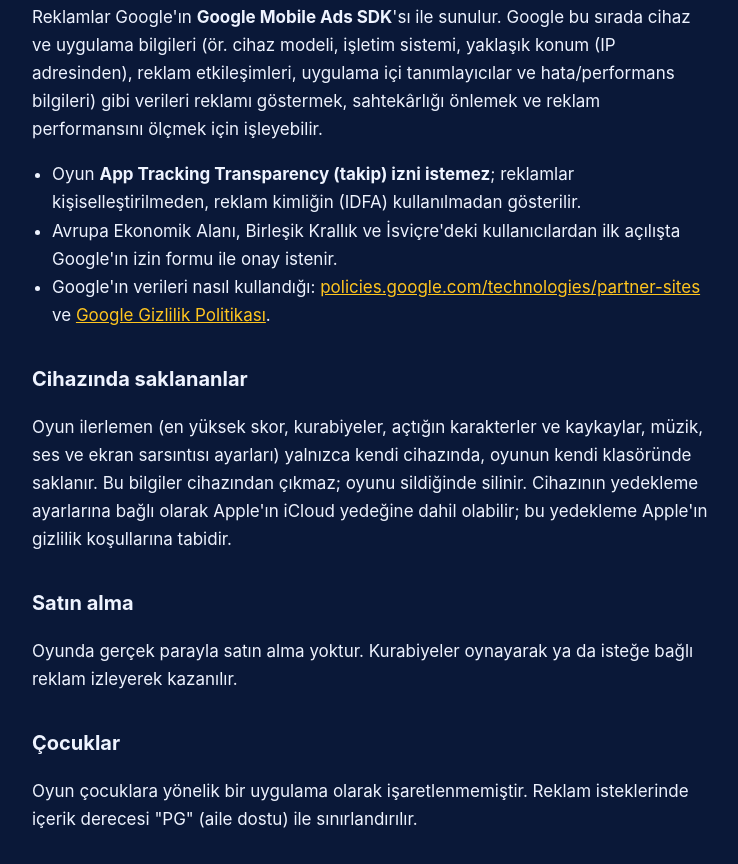
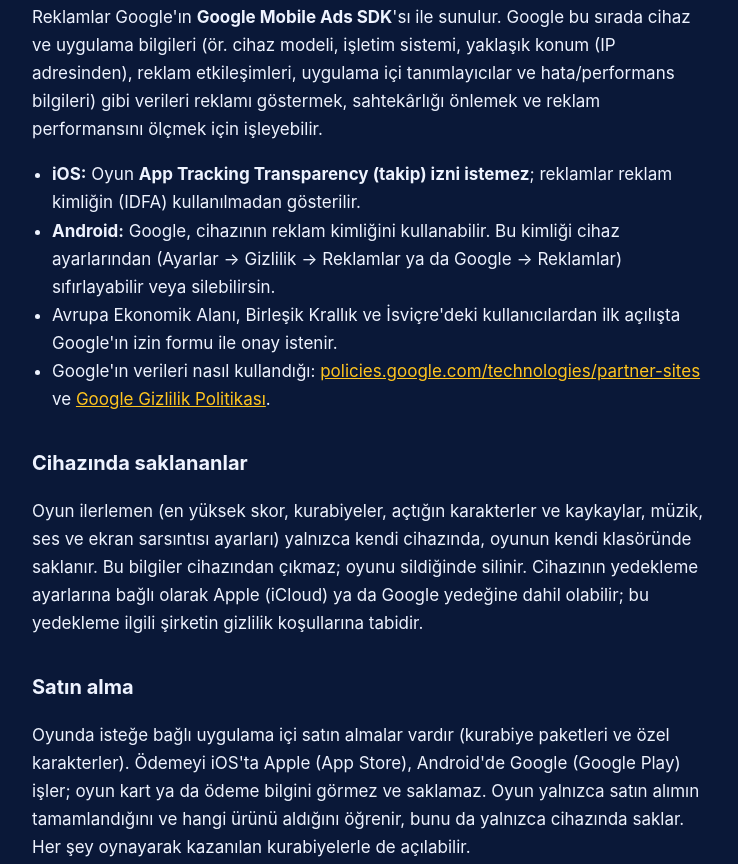
Before and after one commit to kdar2/cilgin-hamamcanlar, a plain HTML site: page privacy.html in a window 1280 px wide. Shown: the part 666-1530 px from the top of the page, without its empty margins (268-1006 px from the left). Drawn offline with Linux system fonts and the light colour scheme.

Commit message:
Gizlilik: Android reklam kimligi ve uygulama ici satin almalar
Co-Authored-By: Claude Opus 5.5 <noreply@anthropic.com>

```diff
--- a/privacy.html
+++ b/privacy.html
@@ -2,7 +2,7 @@
 <html lang="tr"><head><meta charset="utf-8"><meta name="viewport" content="width=device-width,initial-scale=1">
 <title>Gizlilik Politikası · Çılgın Hamamcanlar!</title><link rel="stylesheet" href="style.css"></head>
 <body><main>
-<header><img src="icon.png" alt=""><div><h1>Gizlilik Politikası</h1><p>Çılgın Hamamcanlar! · Son güncelleme: 23 Kasım 2026</p></div></header>
+<header><img src="icon.png" alt=""><div><h1>Gizlilik Politikası</h1><p>Çılgın Hamamcanlar! · Son güncelleme: 27 Kasım 2026</p></div></header>
 <nav><a href="./">Ana sayfa</a><a href="support.html">Destek</a><a href="#en">English</a></nav>
 
 <p class="note"><strong>Kısaca:</strong> Oyunun kendisi kişisel veri toplamaz. İsteğe bağlı ödüllü reklamlar Google AdMob tarafından gösterilir; reklam izlemeyi seçtiğinde Google, reklamı göstermek ve ölçmek için aşağıda açıklanan sınırlı verileri işler.</p>
@@ -14,16 +14,17 @@
 <p>Oyunda yalnızca <strong>isteğe bağlı ödüllü reklamlar</strong> vardır: mağazadaki "Bedava Kurabiye" kartına ya da oyun sonundaki "Reklam izle" düğmesine bastığında bir reklam gösterilir ve sonuna kadar izlersen kurabiye kazanırsın. Reklamlar kendiliğinden açılmaz.</p>
 <p>Reklamlar Google'ın <strong>Google Mobile Ads SDK</strong>'sı ile sunulur. Google bu sırada cihaz ve uygulama bilgileri (ör. cihaz modeli, işletim sistemi, yaklaşık konum (IP adresinden), reklam etkileşimleri, uygulama içi tanımlayıcılar ve hata/performans bilgileri) gibi verileri reklamı göstermek, sahtekârlığı önlemek ve reklam performansını ölçmek için işleyebilir.</p>
 <ul>
-<li>Oyun <strong>App Tracking Transparency (takip) izni istemez</strong>; reklamlar kişiselleştirilmeden, reklam kimliğin (IDFA) kullanılmadan gösterilir.</li>
+<li><strong>iOS:</strong> Oyun <strong>App Tracking Transparency (takip) izni istemez</strong>; reklamlar reklam kimliğin (IDFA) kullanılmadan gösterilir.</li>
+<li><strong>Android:</strong> Google, cihazının reklam kimliğini kullanabilir. Bu kimliği cihaz ayarlarından (Ayarlar → Gizlilik → Reklamlar ya da Google → Reklamlar) sıfırlayabilir veya silebilirsin.</li>
 <li>Avrupa Ekonomik Alanı, Birleşik Krallık ve İsviçre'deki kullanıcılardan ilk açılışta Google'ın izin formu ile onay istenir.</li>
 <li>Google'ın verileri nasıl kullandığı: <a href="https://policies.google.com/technologies/partner-sites">policies.google.com/technologies/partner-sites</a> ve <a href="https://policies.google.com/privacy">Google Gizlilik Politikası</a>.</li>
 </ul>
 
 <h2>Cihazında saklananlar</h2>
-<p>Oyun ilerlemen (en yüksek skor, kurabiyeler, açtığın karakterler ve kaykaylar, müzik, ses ve ekran sarsıntısı ayarları) yalnızca kendi cihazında, oyunun kendi klasöründe saklanır. Bu bilgiler cihazından çıkmaz; oyunu sildiğinde silinir. Cihazının yedekleme ayarlarına bağlı olarak Apple'ın iCloud yedeğine dahil olabilir; bu yedekleme Apple'ın gizlilik koşullarına tabidir.</p>
+<p>Oyun ilerlemen (en yüksek skor, kurabiyeler, açtığın karakterler ve kaykaylar, müzik, ses ve ekran sarsıntısı ayarları) yalnızca kendi cihazında, oyunun kendi klasöründe saklanır. Bu bilgiler cihazından çıkmaz; oyunu sildiğinde silinir. Cihazının yedekleme ayarlarına bağlı olarak Apple (iCloud) ya da Google yedeğine dahil olabilir; bu yedekleme ilgili şirketin gizlilik koşullarına tabidir.</p>
 
 <h2>Satın alma</h2>
-<p>Oyunda gerçek parayla satın alma yoktur. Kurabiyeler oynayarak ya da isteğe bağlı reklam izleyerek kazanılır.</p>
+<p>Oyunda isteğe bağlı uygulama içi satın almalar vardır (kurabiye paketleri ve özel karakterler). Ödemeyi iOS'ta Apple (App Store), Android'de Google (Google Play) işler; oyun kart ya da ödeme bilgini görmez ve saklamaz. Oyun yalnızca satın alımın tamamlandığını ve hangi ürünü aldığını öğrenir, bunu da yalnızca cihazında saklar. Her şey oynayarak kazanılan kurabiyelerle de açılabilir.</p>
 
 <h2>Çocuklar</h2>
 <p>Oyun çocuklara yönelik bir uygulama olarak işaretlenmemiştir. Reklam isteklerinde içerik derecesi "PG" (aile dostu) ile sınırlandırılır.</p>
@@ -35,7 +36,7 @@
 <p>Sorularını <a href="https://github.com/kdar2/cilgin-hamamcanlar/issues">destek sayfası</a> üzerinden iletebilirsin.</p>
 
 <h2 id="en">English summary</h2>
-<p>Crazy Roaches! (Çılgın Hamamcanlar!) itself does not collect personal data. Game progress (scores, cookies, unlocked characters and boards, settings) is stored only on your device. The game shows <strong>optional rewarded ads</strong> through Google AdMob (Google Mobile Ads SDK) only when you choose to watch one; Google may process device and app information, approximate location (from IP address), ad interactions and diagnostics to serve and measure ads. The game does not request App Tracking Transparency permission, so ads are not personalized with your advertising identifier. Users in the EEA, UK and Switzerland are asked for consent with Google's consent form. See <a href="https://policies.google.com/technologies/partner-sites">how Google uses data</a>. There are no accounts, analytics or in-app purchases. Contact: <a href="https://github.com/kdar2/cilgin-hamamcanlar/issues">GitHub Issues</a>.</p>
+<p>Crazy Roaches! (Çılgın Hamamcanlar!) itself does not collect personal data. Game progress (scores, cookies, unlocked characters and boards, settings) is stored only on your device. The game shows <strong>optional rewarded ads</strong> through Google AdMob (Google Mobile Ads SDK) only when you choose to watch one; Google may process device and app information, approximate location (from IP address), ad interactions and diagnostics to serve and measure ads. On iOS the game does not request App Tracking Transparency permission, so your advertising identifier (IDFA) is not used. On Android, Google may use your device's advertising ID, which you can reset or delete in your device settings. Users in the EEA, UK and Switzerland are asked for consent with Google's consent form. See <a href="https://policies.google.com/technologies/partner-sites">how Google uses data</a>. There are no accounts or analytics. Optional in-app purchases (cookie packs and special characters) are processed by Apple (App Store) or Google (Google Play); the game never sees your payment details. Contact: <a href="https://github.com/kdar2/cilgin-hamamcanlar/issues">GitHub Issues</a>.</p>
 
 <footer>© 2026 Çılgın Hamamcanlar!</footer>
 </main></body></html>
```
